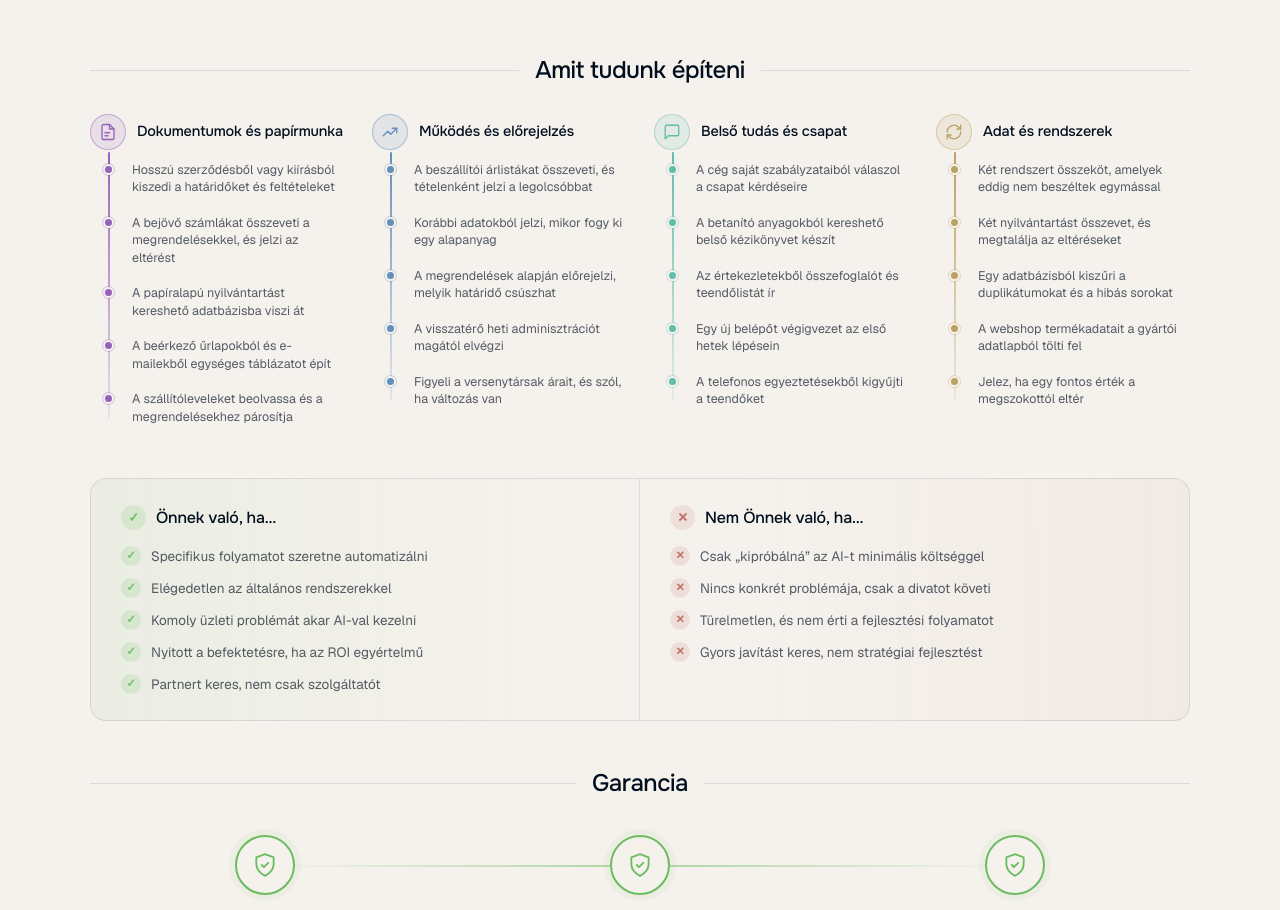
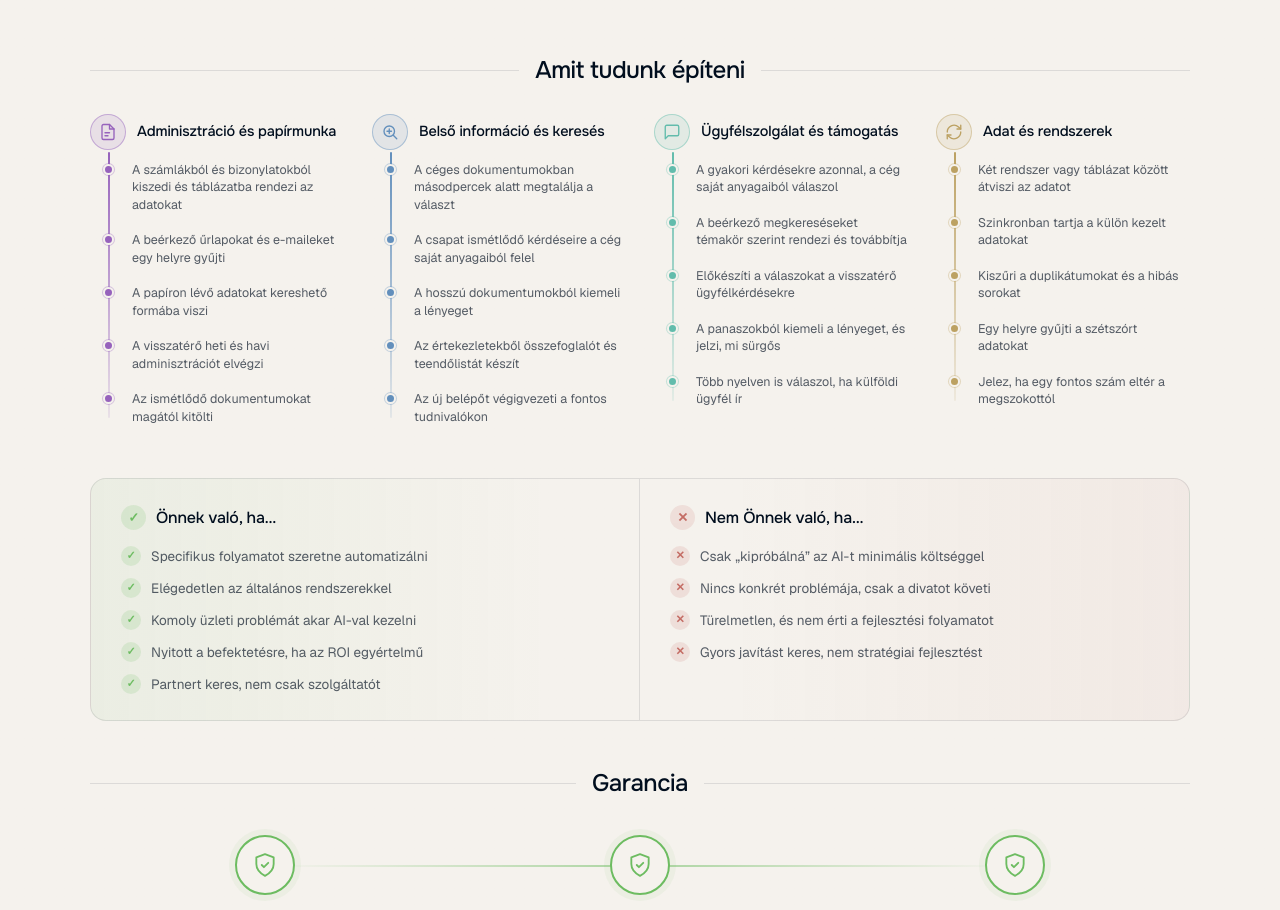
Before and after one commit to AlpineWebdevelopment/atrium, a Next.js app: page / in a window 1280 px wide. Shown: the part 5320-6230 px from the top of the page. Built offline with nearby package versions, Linux system fonts and the light colour scheme.

Commit message:
Root: update Amit tudunk epiteni categories + items
New four groups: Adminisztracio es papirmunka, Belso informacio es kereses, Ugyfelszolgalat es tamogatas, Adat es rendszerek (5 items each).

Co-Authored-By: Claude Opus 4.8 <noreply@anthropic.com>

```diff
--- a/src/components/CustomSolutions.tsx
+++ b/src/components/CustomSolutions.tsx
@@ -71,39 +71,39 @@ const nodeY = (i: number) => 46 + i * ((MAP_H - 92) / (MAP_NODES.length - 1));
    (no industry menu, no overlap with the standard system). */
 const CATEGORIES = [
   {
-    h: "Dokumentumok és papírmunka",
+    h: "Adminisztráció és papírmunka",
     c: "#9662BC",
     ico: "doc" as IconKey,
     items: [
-      "Hosszú szerződésből vagy kiírásból kiszedi a határidőket és feltételeket",
-      "A bejövő számlákat összeveti a megrendelésekkel, és jelzi az eltérést",
-      "A papíralapú nyilvántartást kereshető adatbázisba viszi át",
-      "A beérkező űrlapokból és e-mailekből egységes táblázatot épít",
-      "A szállítóleveleket beolvassa és a megrendelésekhez párosítja",
+      "A számlákból és bizonylatokból kiszedi és táblázatba rendezi az adatokat",
+      "A beérkező űrlapokat és e-maileket egy helyre gyűjti",
+      "A papíron lévő adatokat kereshető formába viszi",
+      "A visszatérő heti és havi adminisztrációt elvégzi",
+      "Az ismétlődő dokumentumokat magától kitölti",
     ],
   },
   {
-    h: "Működés és előrejelzés",
+    h: "Belső információ és keresés",
     c: "#628FBC",
-    ico: "trend" as IconKey,
+    ico: "search" as IconKey,
     items: [
-      "A beszállítói árlistákat összeveti, és tételenként jelzi a legolcsóbbat",
-      "Korábbi adatokból jelzi, mikor fogy ki egy alapanyag",
-      "A megrendelések alapján előrejelzi, melyik határidő csúszhat",
-      "A visszatérő heti adminisztrációt magától elvégzi",
-      "Figyeli a versenytársak árait, és szól, ha változás van",
+      "A céges dokumentumokban másodpercek alatt megtalálja a választ",
+      "A csapat ismétlődő kérdéseire a cég saját anyagaiból felel",
+      "A hosszú dokumentumokból kiemeli a lényeget",
+      "Az értekezletekből összefoglalót és teendőlistát készít",
+      "Az új belépőt végigvezeti a fontos tudnivalókon",
     ],
   },
   {
-    h: "Belső tudás és csapat",
+    h: "Ügyfélszolgálat és támogatás",
     c: "#62BCAC",
     ico: "chat" as IconKey,
     items: [
-      "A cég saját szabályzataiból válaszol a csapat kérdéseire",
-      "A betanító anyagokból kereshető belső kézikönyvet készít",
-      "Az értekezletekből összefoglalót és teendőlistát ír",
-      "Egy új belépőt végigvezet az első hetek lépésein",
-      "A telefonos egyeztetésekből kigyűjti a teendőket",
+      "A gyakori kérdésekre azonnal, a cég saját anyagaiból válaszol",
+      "A beérkező megkereséseket témakör szerint rendezi és továbbítja",
+      "Előkészíti a válaszokat a visszatérő ügyfélkérdésekre",
+      "A panaszokból kiemeli a lényeget, és jelzi, mi sürgős",
+      "Több nyelven is válaszol, ha külföldi ügyfél ír",
     ],
   },
   {
@@ -111,11 +111,11 @@ const CATEGORIES = [
     c: "#BCA162",
     ico: "refresh" as IconKey,
     items: [
-      "Két rendszert összeköt, amelyek eddig nem beszéltek egymással",
-      "Két nyilvántartást összevet, és megtalálja az eltéréseket",
-      "Egy adatbázisból kiszűri a duplikátumokat és a hibás sorokat",
-      "A webshop termékadatait a gyártói adatlapból tölti fel",
-      "Jelez, ha egy fontos érték a megszokottól eltér",
+      "Két rendszer vagy táblázat között átviszi az adatot",
+      "Szinkronban tartja a külön kezelt adatokat",
+      "Kiszűri a duplikátumokat és a hibás sorokat",
+      "Egy helyre gyűjti a szétszórt adatokat",
+      "Jelez, ha egy fontos szám eltér a megszokottól",
     ],
   },
 ];
```
